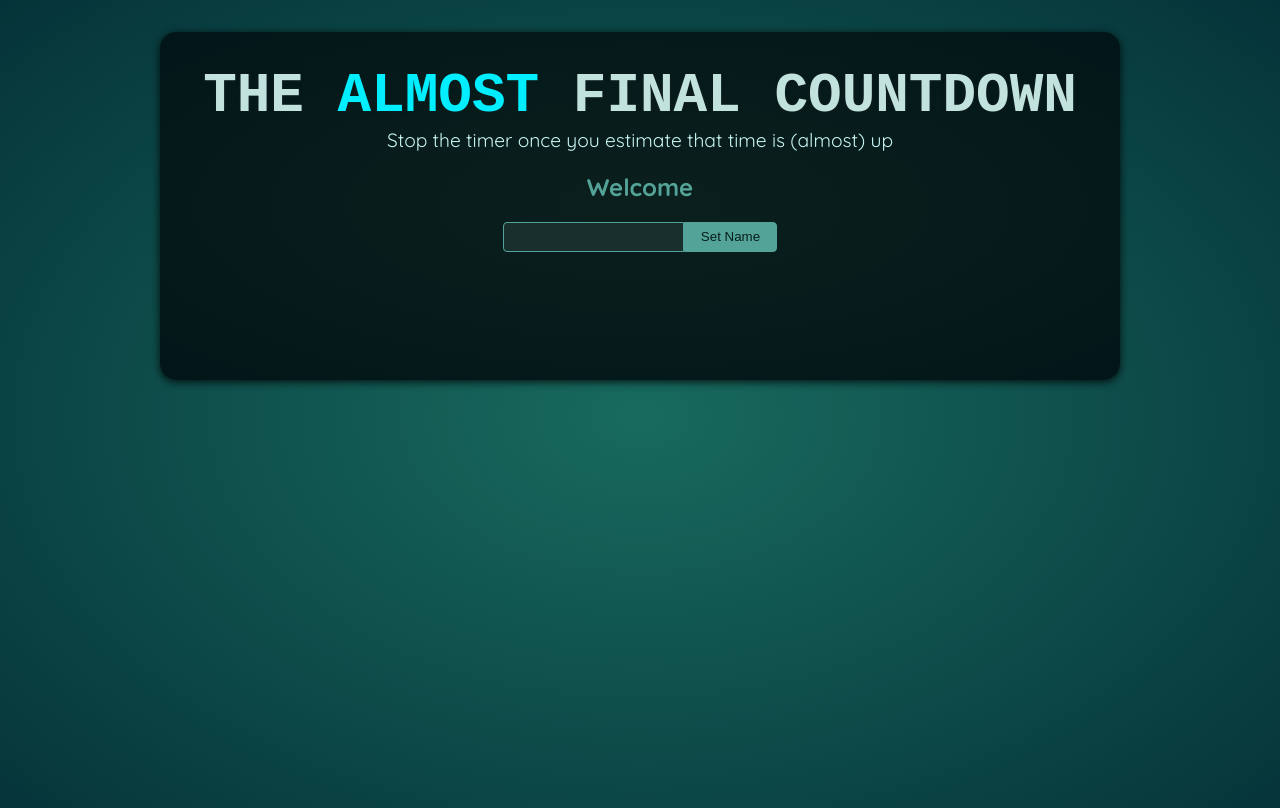
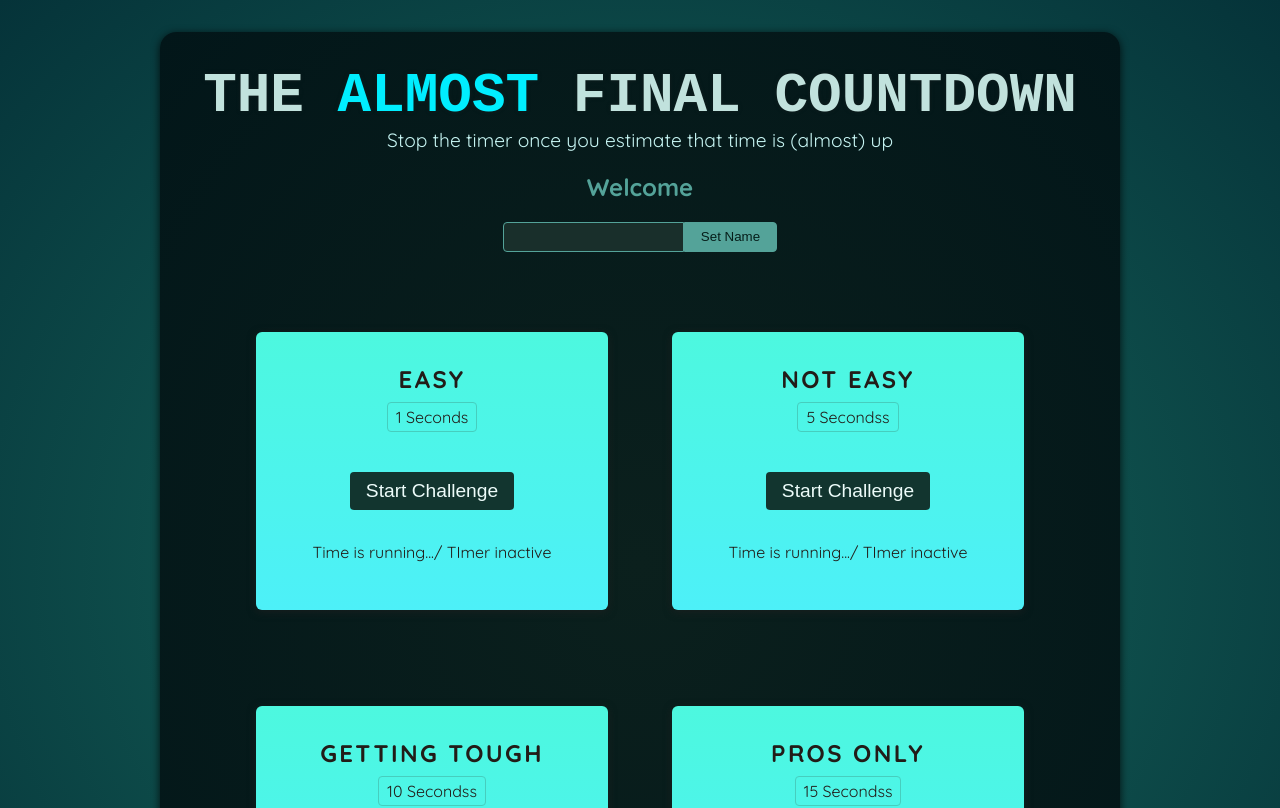
Before and after one commit to LukaDudauri7/Final-Countdown, a React (Vite) app: page / in a window 1280 px wide. Shown: the top 808 px of the page. Built offline with nearby package versions, Linux system fonts and the light colour scheme; a web font is replaced by a local one.

Commit message:
add timerChallenge

```diff
--- a/src/App.jsx
+++ b/src/App.jsx
@@ -1,10 +1,16 @@
 import Player from './components/Player.jsx';
+import TimerChallenge from './components/TimerChallenge.jsx';
 
 function App() {
   return (
     <>
       <Player />
-      <div id="challenges"></div>
+      <div id="challenges">
+        <TimerChallenge title='Easy' targetTime={1}/>
+        <TimerChallenge title='Not Easy' targetTime={5}/>
+        <TimerChallenge title='Getting Tough' targetTime={10}/>
+        <TimerChallenge title='Pros only' targetTime={15}/>
+      </div>
     </>
   );
 }
--- /dev/null
+++ b/src/components/TimerChallenge.jsx
@@ -0,0 +1,18 @@
+export default function TimerChallenge({ title, targetTime }) {
+    return (
+        <section className="challenge">
+            <h2>{title}</h2>
+            <p className="challenge-time">
+                {targetTime} Seconds{targetTime > 1 ? 's' : ''}
+            </p>
+            <p>
+                <button>
+                    Start Challenge
+                </button>
+            </p>
+            <p className="">
+                Time is running.../ TImer inactive
+            </p>
+        </section>
+    )
+}
```
